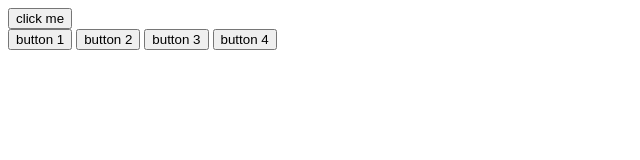
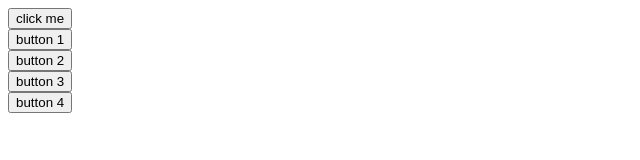
Before and after one commit to MissLiner/dropdown-module, a website built with webpack: page dist/index.html in a window 1280 px wide. Both pictures are taken after a click on the button "click me". Shown: the whole page, without its empty margins (0-640 px from the left). Built offline with nearby package versions, Linux system fonts and the light colour scheme.

Commit message:
Fix vertical class

```diff
--- a/src/style.css
+++ b/src/style.css
@@ -1,6 +1,6 @@
 .hidden {
     display: none;
 }
-.dropdown-btn {
+.vertical {
     display: block;
 }
```
Also changed, not shown: dist/main.js.
